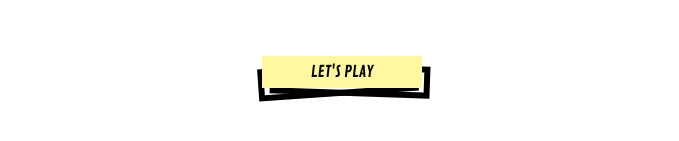
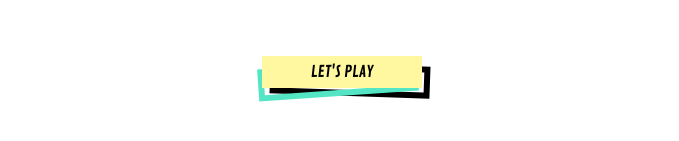
Before and after one commit to Trullfax/flashbackfiesta, a SvelteKit app in the folder webapp/: page / in a window 1280 px wide. Shown: the part 172-313 px from the top of the page, without its empty margins (298-977 px from the left). Built offline with nearby package versions, Linux system fonts and the light colour scheme.

Commit message:
resolved feedback

```diff
--- a/webapp/src/lib/components/button_small.svelte
+++ b/webapp/src/lib/components/ButtonSmall.svelte
@@ -8,7 +8,8 @@
 		<p class="font-contrail">{text}</p>
 	</button>
 	<div
-		class="w-[10rem] h-[2rem] right-5 top-6 border-[0.4rem] z-10 -rotate-[4deg] border-[{accent_color}] absolute"
+		class="w-[10rem] h-[2rem] right-5 top-6 border-[0.4rem] z-10 -rotate-[4deg] absolute"
+		style="border-color: {accent_color}"
 	/>
 	<div class="w-[10rem] h-[2rem] left-6 top-6 border-[0.4rem] z-0 rotate-[2deg] absolute" />
 </div>
--- a/webapp/src/routes/+page.svelte
+++ b/webapp/src/routes/+page.svelte
@@ -1,5 +1,5 @@
 <script lang="ts">
-	import ButtonSmall from '$lib/components/button_small.svelte';
+	import ButtonSmall from '$lib/components/ButtonSmall.svelte';
 
 	// Glob import all SVG files from the avatars directory
 	const avatars = import.meta.glob('$lib/assets/avatars/*.svg', { eager: true });
@@ -22,7 +22,7 @@
 		{/each}
 	</ul>
 
-	<ButtonSmall text="LET'S PLAY" />
+	<ButtonSmall text="LET'S PLAY" accent_color="#54e5c4" />
 
 	<header class="text-center mb-8">
 		<h1 class="text-4xl font-bold font-contrail mb-4 text-black">Color Palette Showcase</h1>
```
